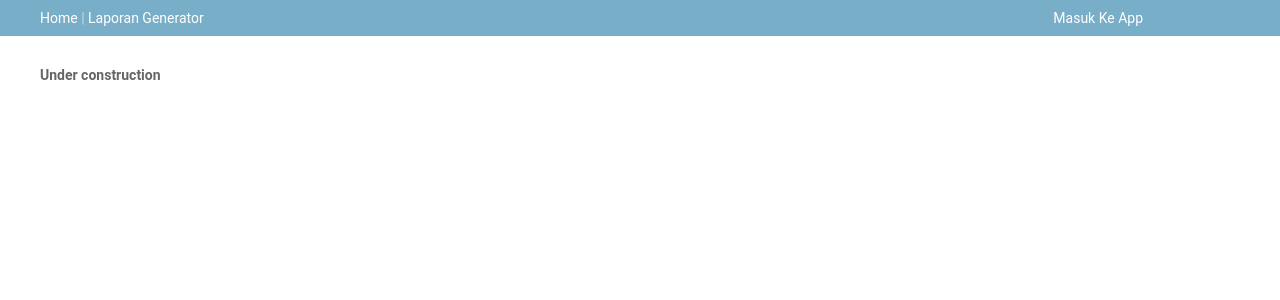
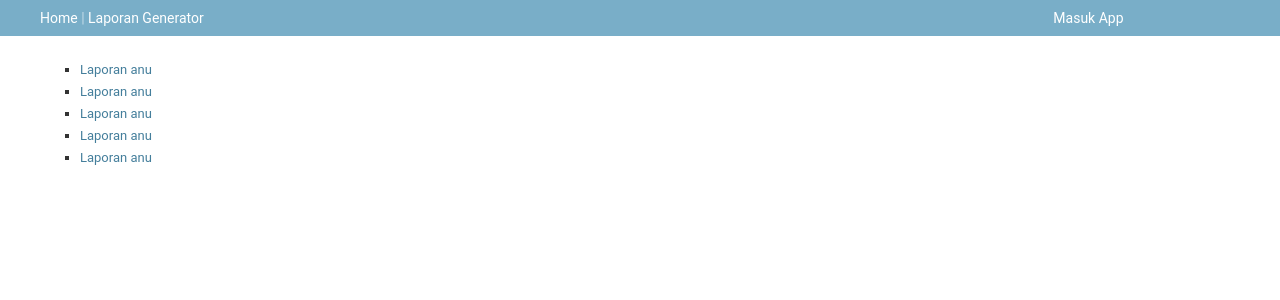
Before and after one commit to arifdata/faskes_emu, a Django app: page /laporan/ in a window 1280 px wide. Shown: the part 36-336 px from the top of the page. Run offline with Django 3.2, Linux system fonts and the light colour scheme.

Commit message:
kosmetik lagi

```diff
--- a/laporan/templates/laporan/base.html
+++ b/laporan/templates/laporan/base.html
@@ -28,7 +28,7 @@
         </div>
 
         <div class="col-lg-offset-8 col-xs-offset-3 col-xs-3 col-lg-2">
-        <a href="/app">Masuk Ke App</a>
+        <a href="/app">Masuk App</a>
         </div>
 
         </div>
--- a/laporan/templates/laporan/index.html
+++ b/laporan/templates/laporan/index.html
@@ -47,7 +47,7 @@
           data: data_kunjungan,
           type: 'line', // or 'bar', 'line', 'scatter', 'pie', 'percentage'
           height: 250,
-          colors: ['blue'],
+          colors: ['#9D9D9D'],
           valuesOverPoints: 1
       })
     {% else %}
@@ -92,7 +92,7 @@
           data: data_obat,
           type: 'bar', // or 'bar', 'line', 'scatter', 'pie', 'percentage'
           height: 250,
-          colors: ['green'],
+          colors: ['#79B4B7'],
           axisOptions: {
               xAxisMode: 'tick' // default: 'span'
           },
--- a/laporan/templates/laporan/laporan_generator.html
+++ b/laporan/templates/laporan/laporan_generator.html
@@ -1,6 +1,13 @@
 {% extends 'laporan/base.html' %}
 {% block content %}
 	<div id="content" class="colMS">
-    <h3>Under construction</h3>
+
+    <ul>
+      <li><a href="laporan/">Laporan anu</a></li>
+      <li><a href="laporan/">Laporan anu</a></li>
+      <li><a href="laporan/">Laporan anu</a></li>
+      <li><a href="laporan/">Laporan anu</a></li>
+      <li><a href="laporan/">Laporan anu</a></li>
+    </ul>
     </div>
 {% endblock %}
```
